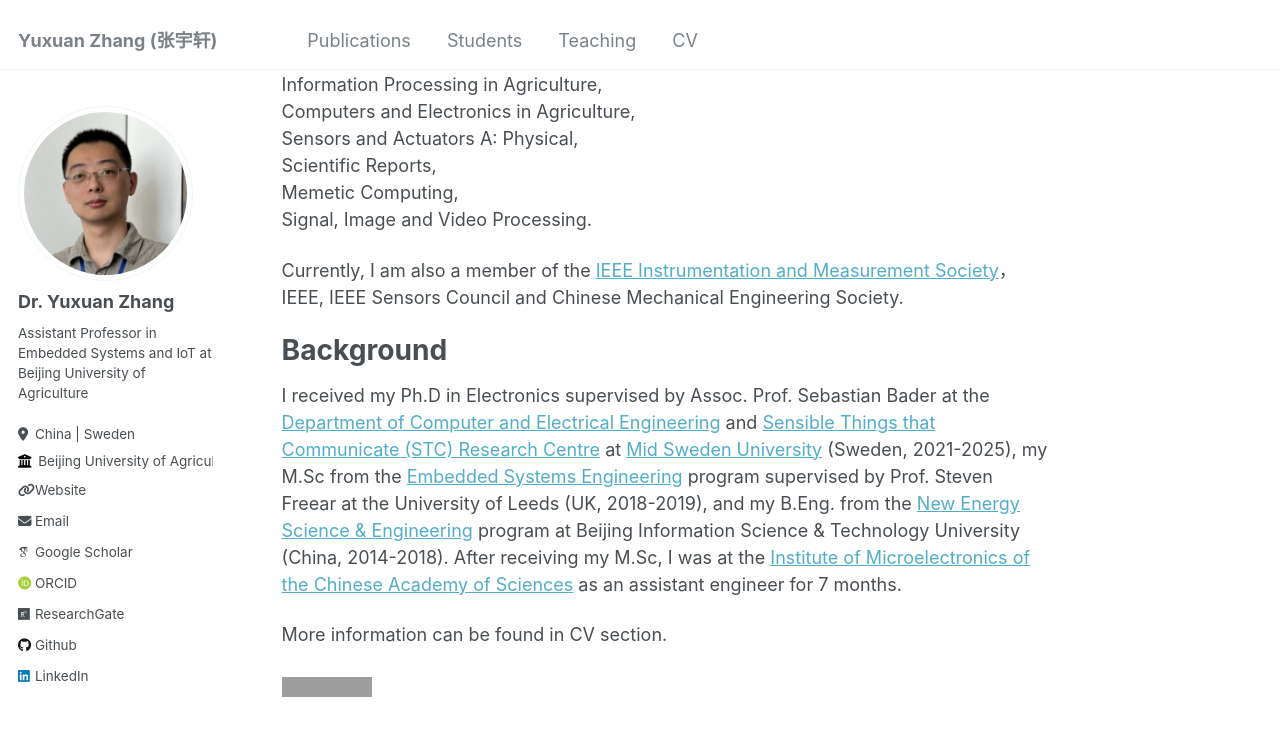
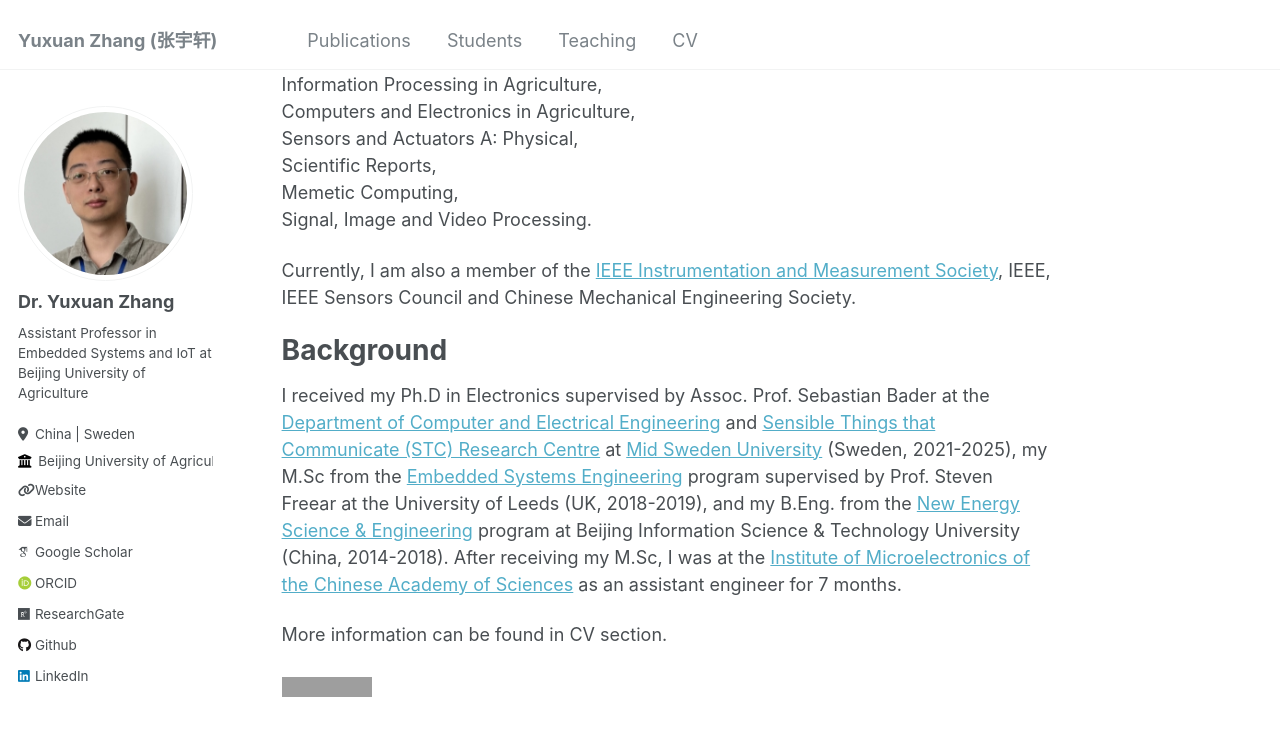
Before and after one commit to YuxuanZhang-96/YuxuanZhang-96.github.io, a Jekyll site: the page built from _pages/about.md, in a window 1280 px wide and 900 px high, scrolled down 1139 px. Shown: the top 736 px of the window. Built offline with Jekyll 4.4.1, drawn with Linux system fonts in a browser that asks for light colours; some web fonts are replaced; grey boxes are pictures that could not be loaded.

```diff
--- a/_pages/about.md
+++ b/_pages/about.md
@@ -43,7 +43,7 @@ Scientific Reports, <br>
 Memetic Computing, <br>
 Signal, Image and Video Processing.
 
-Currently, I am also a member of the [IEEE Instrumentation and Measurement Society](https://ieee-ims.org/)，IEEE, IEEE Sensors Council and Chinese Mechanical Engineering Society.
+Currently, I am also a member of the [IEEE Instrumentation and Measurement Society](https://ieee-ims.org/), IEEE, IEEE Sensors Council and Chinese Mechanical Engineering Society.
 
 Background
 ======
```
